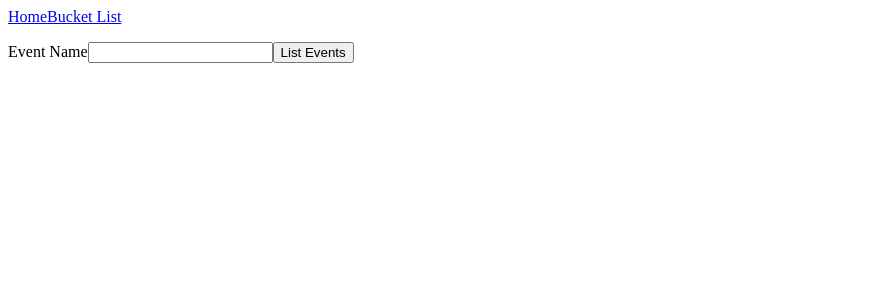
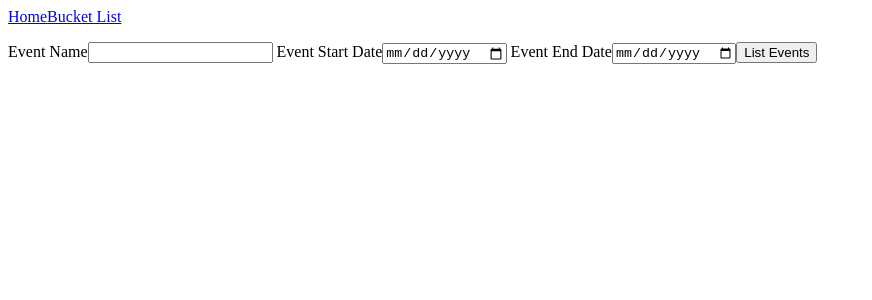
Before and after one commit to rdimech/detroitMusicApi, an Angular app: page / in a window 1280 px wide. Shown: the top 300 px of the page, without its empty margins (0-872 px from the left). Built offline with nearby package versions, Linux system fonts and the light colour scheme.

Commit message:
Date Filters added

```diff
--- a/src/app/search/search.component.html
+++ b/src/app/search/search.component.html
@@ -1,5 +1,7 @@
 <p>
     Event Name<input [(ngModel)]="searchKeyword" type="text">
+    Event Start Date<input [(ngModel)]="searchStartDate" type="date">
+    Event End Date<input [(ngModel)]="searchEndDate" type="date">
   <button (click)="getAllEvents()">List Events</button>
 </p>
 <p *ngFor="let event of list, let i = index">
--- a/src/app/search/search.component.ts
+++ b/src/app/search/search.component.ts
@@ -35,6 +35,10 @@ export class SearchCriteriaComponent implements OnInit {
   errorMessage: string;
   searchKeyword: string = '';
   formattedKeyword: string;
+  searchStartDate: string='';
+  formattedStartDate: string='';
+  searchEndDate: string='';
+  formattedEndDate: string='';
   favorite: boolean;
 
 // @Output() submitted = new EventEmitter<any>();
@@ -47,8 +51,14 @@ export class SearchCriteriaComponent implements OnInit {
     });
   }
   getAllEvents = () => {
+    if (this.searchStartDate != ''){
+      this.formattedStartDate = this.searchStartDate + 'T00:00:00Z';
+    };
+    if (this.searchEndDate != ''){
+      this.formattedEndDate = this.searchEndDate + 'T00:00:00Z';
+    };
     this.formattedKeyword = this.searchKeyword.replace(/ /g, '+');
-    this.api.getEvents(this.formattedKeyword).subscribe((data: ApiData) => {
+    this.api.getEvents(this.formattedKeyword, this.formattedStartDate, this.formattedEndDate).subscribe((data: ApiData) => {
       // console.log(data);
       this.list = data._embedded.events.map(event => {
         return { name: event.name, url: event.url, startTime: event.dates.start.dateTime, favorite: false }
@@ -56,6 +66,8 @@ export class SearchCriteriaComponent implements OnInit {
       console.log(this.list);
       this.errorMessage = null;
       this.searchKeyword = '';
+      this.searchStartDate='';
+      this.searchEndDate='';
     },
       error => {
         this.errorMessage = error.message;
--- a/src/app/services/api.service.ts
+++ b/src/app/services/api.service.ts
@@ -11,7 +11,7 @@ export class Api {
         return this._favorites.getValue();
     }
     constructor(private http: HttpClient) {}
-    getEvents = (formattedKeyword) => this.http.get(this.apiUrl + '&keyword=' + formattedKeyword);
+    getEvents = (formattedKeyword, searchStartDate, searchEndDate) => this.http.get(this.apiUrl + '&keyword=' + formattedKeyword + '&startDateTime=' + searchStartDate + '&endDateTime=' + searchEndDate);
 
     addFavorite = nextState => this._favorites.next(nextState)
 }
```
